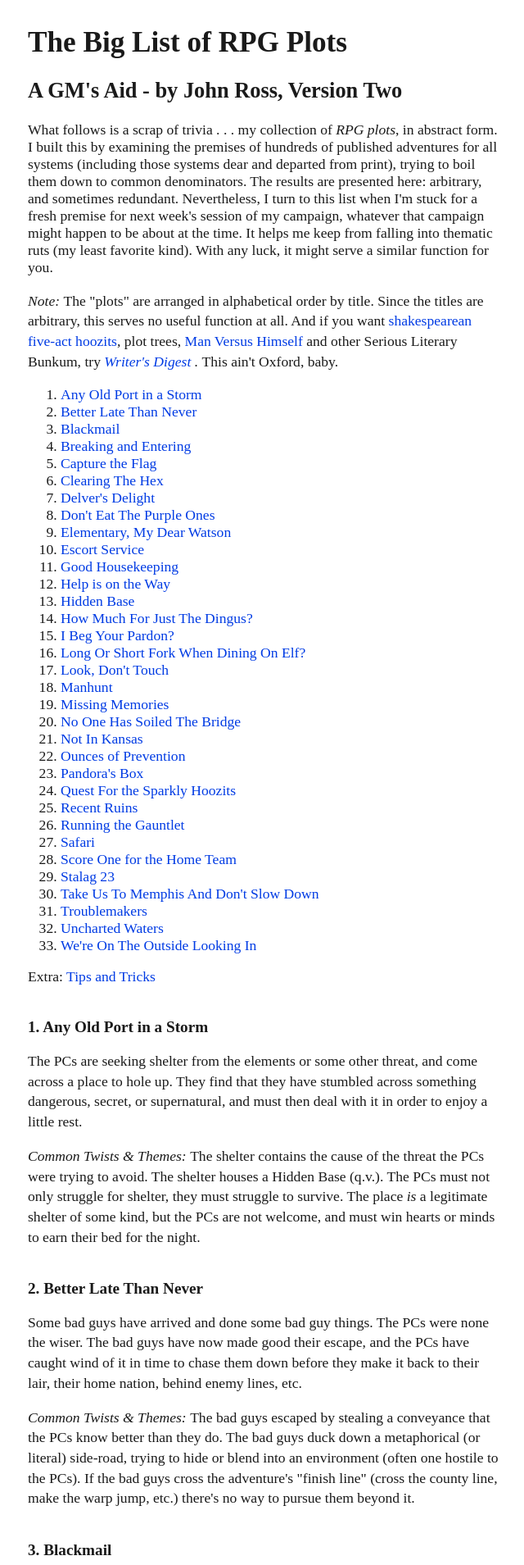
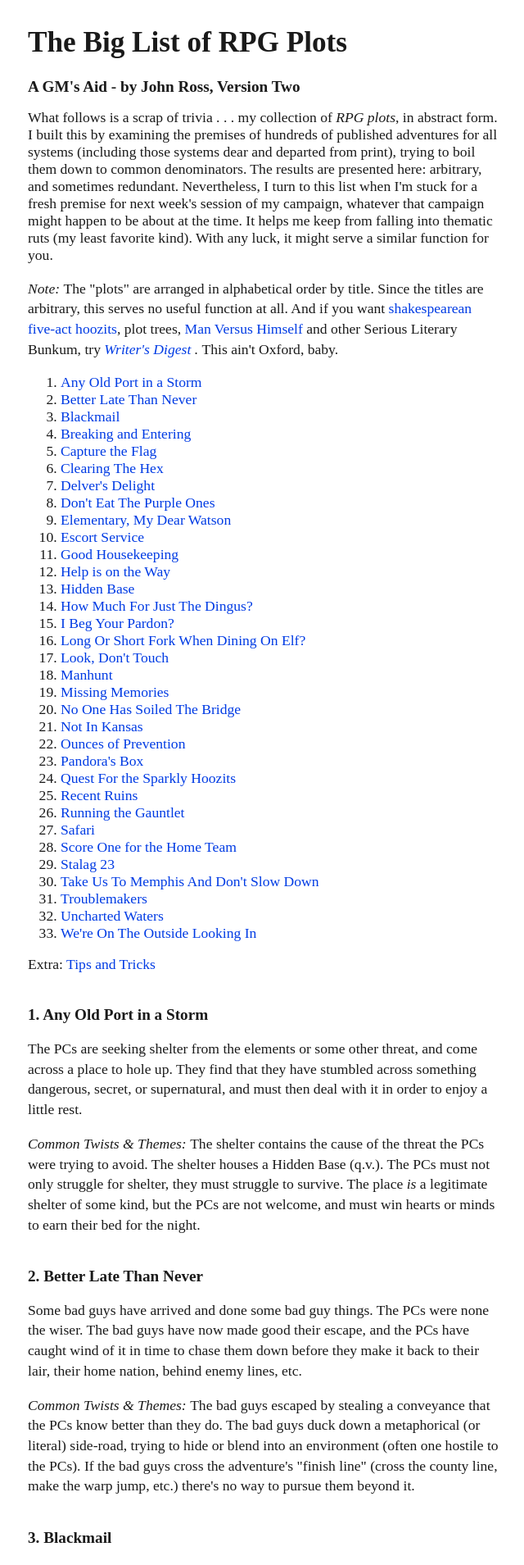
Before and after one commit to pheara/big_list_of_rpg_plots, a Jekyll site: the page built from index.html, in a window 1280 px wide. Shown: the top 1909 px of the page at 82% size, without its empty margins (318-958 px from the left). Built offline with Jekyll 4.4.1, drawn with Linux system fonts in a browser that asks for light colours; some web fonts are replaced.

Commit message:
heading size for more headings.

```diff
--- a/styles/main.css
+++ b/styles/main.css
@@ -35,7 +35,7 @@ p {
 .trope {
   margin-top: 2.5rem;
 }
-.trope h1 {
+.trope h1, h2, #tips_and_tricks h1 {
   font-size: 1.2rem;
 }
 
```
